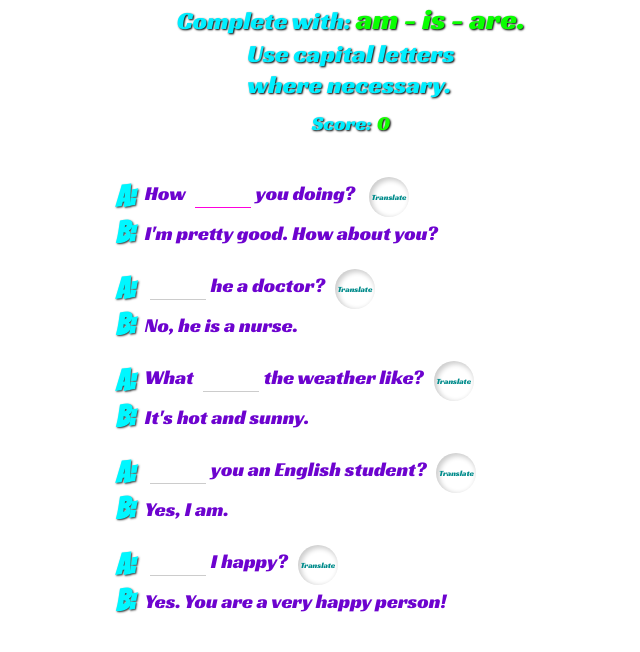
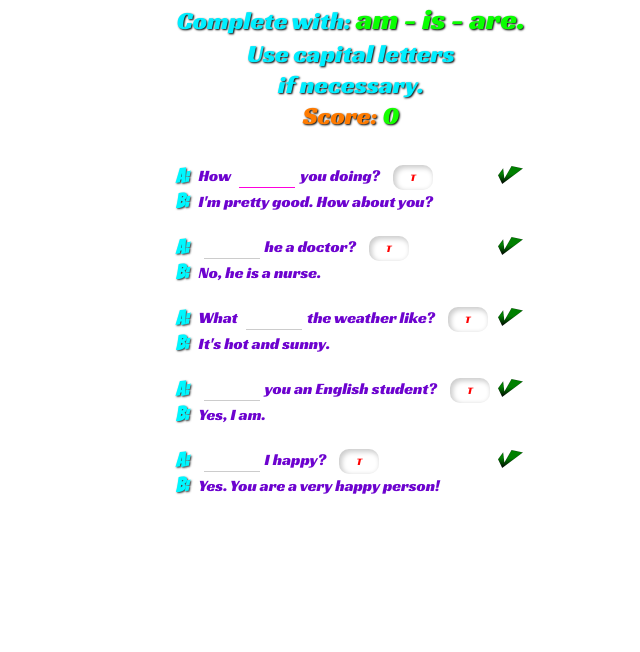
Before and after one commit to Teacher-Jorge/The-Basics-Exercise-01, a plain HTML site: page index.html in a window 1280 px wide. Shown: the whole page, without its empty margins (289-929 px from the left). Drawn offline with Linux system fonts and the light colour scheme.

Commit message:
Add files via upload

```diff
--- a/index.html
+++ b/index.html
@@ -16,7 +16,8 @@
         <div class="heading">
             Complete with: <span class="words">am - is - are.</span>
         </div>
-    <div class="heading-container">Use capital letters <br> where necessary.</div>
+    <div class="heading-container">Use capital letters</div>
+    <div class="heading-container">if necessary.</div>
         <div class="score">Score: <span id="score" class="score-number">0</span></div>
             <div id="translation" class="translation"></div>
     </div>
@@ -25,7 +26,8 @@
     <div class="questions-container">
         <div class="item-lines">
             <h3 class="names">A:</h3><p class="lines">How
-            <input id="input1" type="text" class="input" autofocus>you doing? <button id="btn1T" class="btnTranslation">Translate</button>
+            <input id="input1" type="text" class="input" autofocus>you doing?
+            <button id="btn1T" class="btnTranslation">T</button>
             </p></div><img id="check1" src="assets/check.png" alt="" class="check">
     </div>
     <div class="questions-container-B">
@@ -35,7 +37,8 @@
            <div class="questions-container">
             <div class="item-lines">
                 <h3 class="names">A:</h3><p class="lines">
-                    <input id="input2" type="text" class="input" autofocus>he a doctor?<button id="btn2T" class="btnTranslation">Translate</button></p></div><img id="check2" src="assets/check.png" alt="" class="check">
+                    <input id="input2" type="text" class="input" autofocus>he a doctor?
+                    <button id="btn2T" class="btnTranslation">T</button></p></div><img id="check2" src="assets/check.png" alt="" class="check">
         </div>
         <div class="questions-container-B">
             <div class="item-lines"><h3 class="names">B:</h3><p class="lines">No, he is a nurse.</p></div>
@@ -44,7 +47,8 @@
       <div class="questions-container">
         <div class="item-lines">
             <h3 class="names">A:</h3><p class="lines">What
-                <input id="input3" type="text" class="input" autofocus>the weather like?<button id="btn3T" class="btnTranslation">Translate</button>
+                <input id="input3" type="text" class="input" autofocus>the weather like?
+                <button id="btn3T" class="btnTranslation">T</button>
             </p></div><img id="check3" src="assets/check.png" alt="" class="check">
     </div>
     <div class="questions-container-B">
@@ -54,7 +58,8 @@
         <div class="questions-container">
             <div class="item-lines">
                 <h3 class="names">A:</h3><p class="lines">
-                    <input id="input4" type="text" class="input" autofocus>you an English student?<button id="btn4T" class="btnTranslation">Translate</button>
+                    <input id="input4" type="text" class="input" autofocus>you an English student?
+                    <button id="btn4T" class="btnTranslation">T</button>
                 </p></div><img id="check4" src="assets/check.png" alt="" class="check">
         </div>
         <div class="questions-container-B">
@@ -64,7 +69,8 @@
         <div class="questions-container">
             <div class="item-lines">
                 <h3 class="names">A:</h3><p class="lines">
-                    <input id="input5" type="text" class="input" autofocus>I happy?<button id="btn5T" class="btnTranslation">Translate</button>
+                    <input id="input5" type="text" class="input" autofocus>I happy?
+                    <button id="btn5T" class="btnTranslation">T</button>
                 </p></div><img id="check5" src="assets/check.png" alt="" class="check">
         </div>
         <div class="questions-container-B">
--- a/style.css
+++ b/style.css
@@ -16,7 +16,7 @@
     font-family: 'racing sans one';
     font-size: 25px;
     color:rgb(0, 238, 255);
-    margin-bottom: 10px;
+    margin-bottom: 0px;
     text-shadow: 1px 1px 2px black;
 }
 
@@ -28,47 +28,46 @@
 }
 
 .score {
+    color: rgb(255, 123, 0);
     display: flex;
     justify-content: center;
     align-items: center;
-    font-size: 20px;
+    font-size: 25px;
 }
 
 .score-number {
     color: rgb(21, 255, 0);
     text-shadow: 1px 1px 2px black;
-    font-size: 20px;
+    font-size: 25px;
     background: 255,255,255;
     margin-left: 5px;
 }
 
 .questions-container {
-    max-width: 470px;
+    max-width: 350px;
     margin: 0px auto;
     display: grid;
     grid-template-columns:  92% 8%;
     justify-content: start;
     font-family: 'racing sans one';
-    font-weight: 100;
-
 }
 
 
 .questions-container-B {
-    max-width: 470px;
+    max-width: 350px;
     margin: 0px auto;
     display: grid;
     grid-template-columns:  92% 8%;
     justify-content: start;
     font-family: 'racing sans one';
-    font-weight: 100;
     margin-bottom: 20px;
+
 }
 
 .names {
     font-family: 'bangers';
     color:rgb(0, 247, 255);
-    font-size: 30px;
+    font-size: 20px;
     text-shadow: 1px 1px 2px rgba(0,0,0, 0.8);
     margin-right: 10px;
 }
@@ -77,12 +76,12 @@
     display: flex;
     justify-content: start;
     align-items: center;
-    font-size: 20px;
+    font-size: 16px;
     color: rgb(109, 3, 207);
 }
 
 .input {
-    font-size: 25px;
+    font-size: 20px;
     font-family: 'racing sans one';
     color: rgb(0, 0, 0);
     width: 3.5rem;
@@ -101,11 +100,10 @@
 }
 
 .check {
-    width: 40px;
-    visibility: hidden;
+    margin-top: 5px;
+    width: 25px;
+    visibility: visible;
 }
-
-
 
 .translation {
     display: flex;
@@ -121,13 +119,13 @@
 
 .btnTranslation {
     width: 40px;
-    height: 40px;
+    height: 25px;
     margin-left: 10px;
     background-color: #fff;
-    color: darkcyan;
-    border-radius: 20px;
+    color: rgb(255, 0, 0);
+    border-radius: 10px;
     font-family: 'racing sans one';
-    font-size: 8px;
+    font-size: 10px;
     border-style: none;
     background-color: #fff;
     box-shadow: inset 2px 2px 5px 1px rgba(0,0,0,0.2)
```
